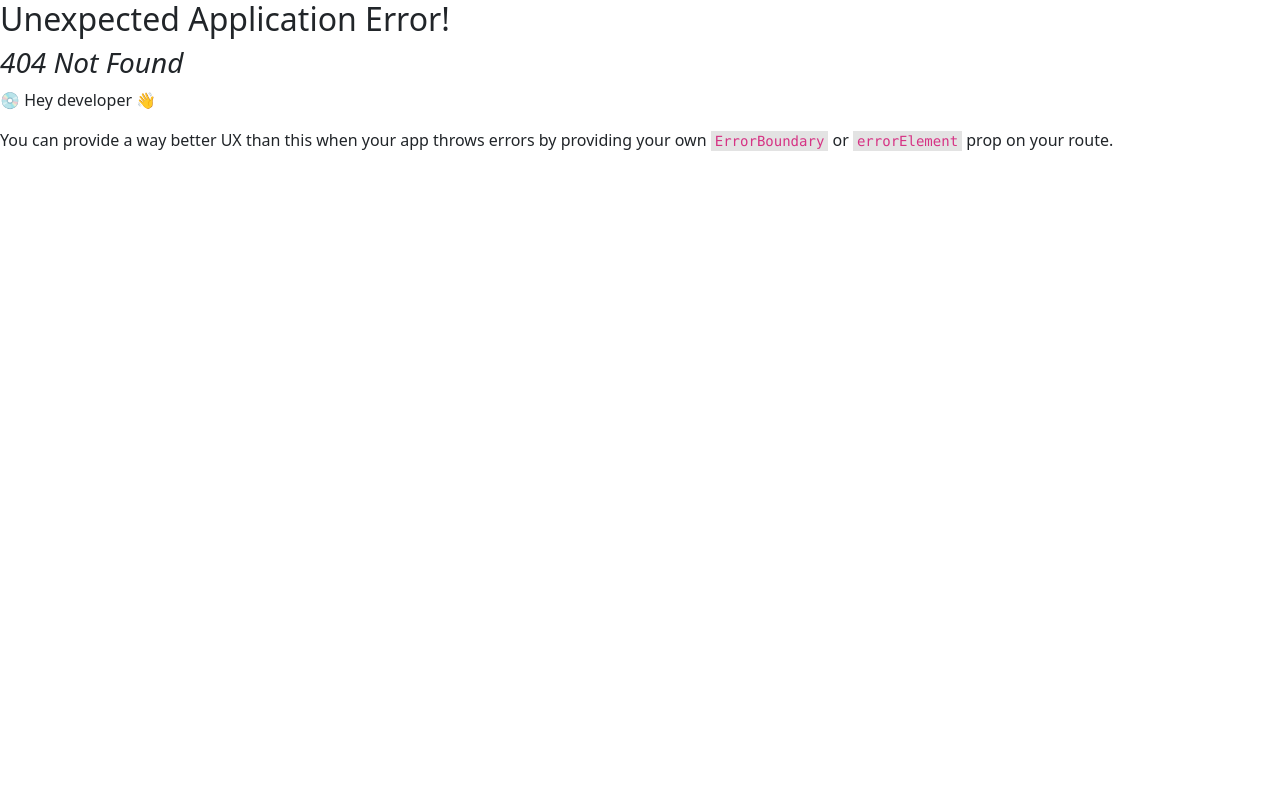
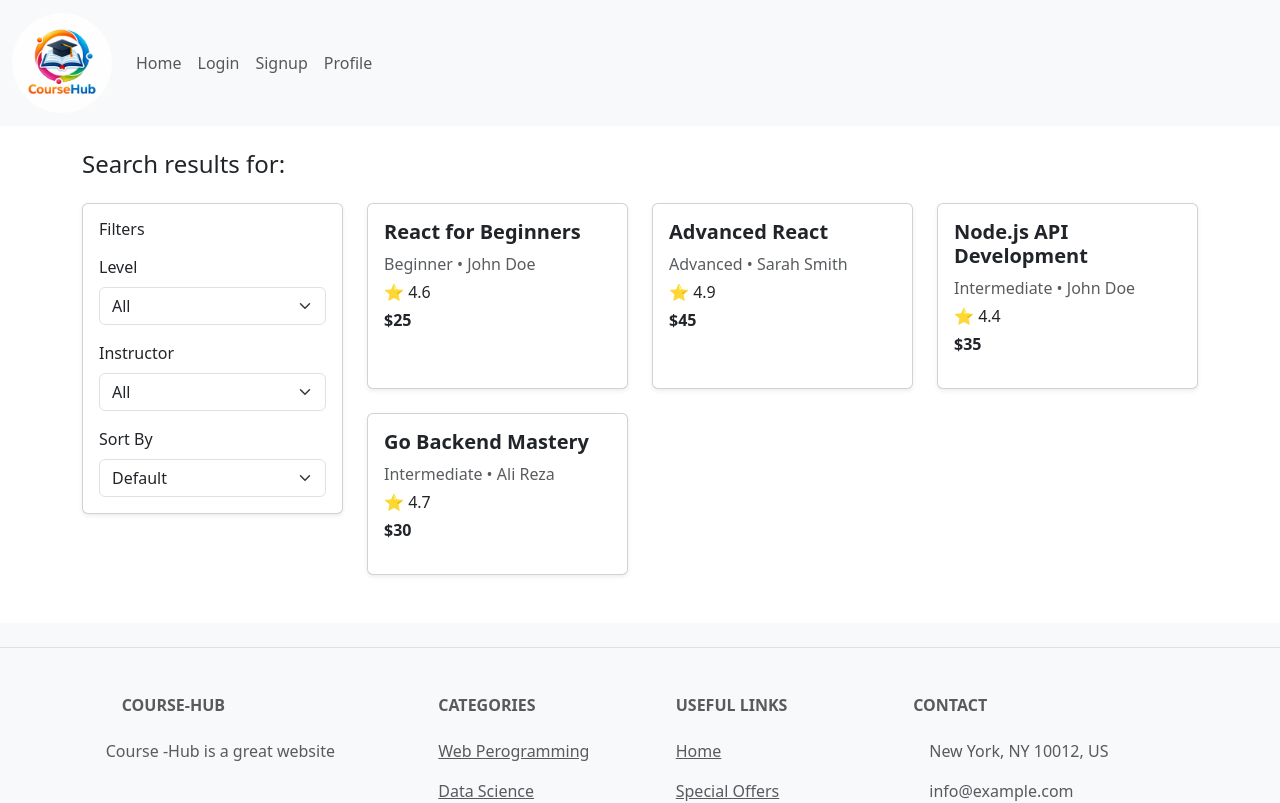
Before and after one commit to anormalprgrmr/coursehub, a React (Vite) app: page /search in a window 1280 px wide. Before the commit this address had no page. Shown: the top 803 px of the page. Built offline with nearby package versions, Linux system fonts and the light colour scheme.

Commit message:
feat: search page

```diff
--- a/src/app/routes.jsx
+++ b/src/app/routes.jsx
@@ -7,6 +7,7 @@ import SignupPage from "../features/auth/pages/SignupPage";
 import ProfilePage from "../features/profile/pages/ProfilePage";
 import ProtectedRoute from "../shared/components/protectedRoute/ProtectedRoute";
 import CoursePage from '../features/course/pages/CoursePage'
+import CourseSearch from '../features/search/pages/CourseSearch'
 
 export const router = createBrowserRouter([
   {
@@ -16,6 +17,7 @@ export const router = createBrowserRouter([
       { index: true, element: <HomePage /> },
       { path: "login", element: <LoginPage /> },
       { path: "signup", element: <SignupPage /> },
+      { path: "search", element: <CourseSearch /> },
       {
         path: "/profile",
         element: (
--- a/src/features/auth/components/SignupForm.module.css
+++ b/src/features/auth/components/SignupForm.module.css
@@ -4,16 +4,13 @@
   border-radius: 14px;
   box-shadow: 0 6px 20px rgba(0, 0, 0, 0.08);
 
-  /* center form inside parent */
   width: 100%;
   max-width: 380px;
 
-  /* modern spacing */
   display: flex;
   flex-direction: column;
   gap: 14px;
 
-  /* smooth animations */
   transition: all 0.2s ease-in-out;
 }
 
@@ -21,7 +18,6 @@
   box-shadow: 0 8px 25px rgba(0, 0, 0, 0.12);
 }
 
-/* input styling */
 .form_input {
   padding: 10px 12px;
   border-radius: 8px;
@@ -35,7 +31,6 @@
   box-shadow: 0 0 0 3px rgba(13, 110, 253, 0.15);
 }
 
-/* responsive behavior */
 @media (max-width: 500px) {
   .form {
     padding: 18px;
--- a/src/features/course/components/CourseDetail.css
+++ b/src/features/course/components/CourseDetail.css
@@ -47,7 +47,6 @@
   font-weight: 700;
 }
 
-/* --- Body --- */
 .course-body {
   margin-bottom: 30px;
 }
--- a/src/features/course/components/CourseDetail.jsx
+++ b/src/features/course/components/CourseDetail.jsx
@@ -2,7 +2,7 @@ import React from "react";
 import "./CourseDetail.css";
 
 export default function CourseDetail({ data }) {
-  // Handle cases where data might be null or undefined
+
   if (!data) {
     return <div className="course-detail-container error">Course data not available.</div>;
   }
--- a/src/features/course/components/Reservation.css
+++ b/src/features/course/components/Reservation.css
@@ -1,4 +1,3 @@
-/* Reservation.css */
 .reservation-container {
   max-width: 500px;
   margin: 40px auto;
@@ -44,7 +43,6 @@
   outline: none;
 }
 
-/* Error Styling */
 .input-error {
   border-color: #e74c3c !important;
   background-color: #fdf2f1;
--- a/src/features/course/components/Reservation.jsx
+++ b/src/features/course/components/Reservation.jsx
@@ -1,5 +1,5 @@
 import React, { useState } from 'react';
-import './Reservation.css'; // We'll create a simple CSS file next
+import './Reservation.css';
 
 export default function Reservation() {
   const [formData, setFormData] = useState({
--- a/src/features/courses/components/CategoryCard.jsx
+++ b/src/features/courses/components/CategoryCard.jsx
@@ -5,7 +5,7 @@ export default function SpecialOfferCard({ data }) {
     <div className="col-lg-3 col-md-4 col-sm-6 mb-4">
       <div className="categoty-card-main-wrapper">
         <h5 className="category-title m-3">{data.name}</h5>
-        <img className="category-image" src={data.image} alt="" srcset="" />
+        <img className="category-image" src={data.image} alt=""/>
         <p className="mt-3 text-center">Courses : {data.courseNumber}</p>
       </div>
     </div>
--- a/src/features/courses/components/SearchBar.css
+++ b/src/features/courses/components/SearchBar.css
@@ -1,22 +1,27 @@
 .custom-search-group {
-    border: 1px solid #dee2e6;
+  background: #fff;
 }
 
-.custom-search-group:hover {
-    border-color: #0d6efd;
-    box-shadow: 0 0 0 0.25rem rgba(13, 109, 253, 0.25);
+.custom-search-group input:focus {
+  box-shadow: none;
 }
 
-.custom-search-group .btn-primary:hover {
-    background-color: #0b5ed7;
-    border-color: #0a58ca;
+.search-results {
+  background: #ffffff;
+  border-radius: 12px;
+  overflow: hidden;
 }
 
-.custom-search-group .form-control::placeholder {
-    color: #adb5bd;
-    opacity: 1;
+.search-item {
+  padding: 12px 16px;
+  cursor: pointer;
+  transition: background 0.2s ease;
 }
 
-.text-sm {
-    font-size: 0.8rem;
+.search-item:hover {
+  background: #f1f5ff;
 }
+
+.search-item:not(:last-child) {
+  border-bottom: 1px solid #f0f0f0;
+}
--- a/src/features/courses/components/SearchBar.jsx
+++ b/src/features/courses/components/SearchBar.jsx
@@ -1,7 +1,15 @@
-import React from 'react';
-import './SearchBar.css';
+import React, { useState } from "react";
+import { useNavigate } from "react-router-dom";
+import "./SearchBar.css";
 
 export default function SearchBar() {
+  const [query, setQuery] = useState("");
+  const navigate = useNavigate();
+
+  const handleSearch = () => {
+    if (!query.trim()) return;
+    navigate(`/search?search=${encodeURIComponent(query)}`);
+  };
 
   return (
     <div className="container-fluid my-4">
@@ -11,24 +19,22 @@ export default function SearchBar() {
             What courses are you looking for?
           </h3>
 
-                    <div className="input-group mb-3 shadow-lg rounded-3 overflow-hidden custom-search-group">
+          <div className="input-group shadow-lg rounded-3 overflow-hidden">
             <input
               type="text"
-                            className="form-control p-3 border-0" // Increased padding, removed default border
-                            placeholder="e.g., Programming, Data Science, Web Development..."
-                            aria-label="Course search input"
+              className="form-control p-3 border-0"
+              placeholder="Programming, Data Science..."
+              value={query}
+              onChange={(e) => setQuery(e.target.value)}
+              onKeyDown={(e) => e.key === "Enter" && handleSearch()}
             />
             <button
-                            className="btn btn-primary btn-lg px-4 fs-6 fw-bold" // Larger, bolder button
-                            type="button"
+              className="btn btn-primary px-4 fw-bold"
+              onClick={handleSearch}
             >
               Search
             </button>
           </div>
-
-                    <p className="text-center text-sm mt-2 text-success">
-                        Find your next learning adventure instantly!
-                    </p>
         </div>
       </div>
     </div>
--- a/src/features/courses/data.js
+++ b/src/features/courses/data.js
@@ -166,3 +166,38 @@ export const bookingHistory = [
     status:"Still Learning"
   }
 ]
+
+export const mockCourses = [
+  {
+    id: 1,
+    title: "React for Beginners",
+    level: "Beginner",
+    instructor: "John Doe",
+    price: 25,
+    rating: 4.6
+  },
+  {
+    id: 2,
+    title: "Advanced React",
+    level: "Advanced",
+    instructor: "Sarah Smith",
+    price: 45,
+    rating: 4.9
+  },
+  {
+    id: 3,
+    title: "Node.js API Development",
+    level: "Intermediate",
+    instructor: "John Doe",
+    price: 35,
+    rating: 4.4
+  },
+  {
+    id: 4,
+    title: "Go Backend Mastery",
+    level: "Intermediate",
+    instructor: "Ali Reza",
+    price: 30,
+    rating: 4.7
+  }
+];
--- /dev/null
+++ b/src/features/search/pages/CourseSearch.jsx
@@ -0,0 +1,100 @@
+import { useLocation } from "react-router-dom";
+import { useState } from "react";
+import {mockCourses} from '../../courses/data'
+export default function CourseSearch() {
+  const { search } = useLocation();
+  const query = new URLSearchParams(search).get("search") || "";
+
+  const [level, setLevel] = useState("");
+  const [instructor, setInstructor] = useState("");
+  const [sortBy, setSortBy] = useState("");
+
+  const filteredCourses = mockCourses
+    .filter(course =>
+      course.title.toLowerCase().includes(query.toLowerCase())
+    )
+    .filter(course => (level ? course.level === level : true))
+    .filter(course =>
+      instructor ? course.instructor === instructor : true
+    )
+    .sort((a, b) => {
+      if (sortBy === "price") return a.price - b.price;
+      if (sortBy === "rating") return b.rating - a.rating;
+      return 0;
+    });
+
+  return (
+    <div className="container my-4">
+      <h4 className="mb-4">
+        Search results for: <span className="text-primary">{query}</span>
+      </h4>
+
+      <div className="row">
+
+        <div className="col-md-3 mb-4">
+          <div className="card shadow-sm">
+            <div className="card-body">
+              <h6 className="mb-3">Filters</h6>
+
+
+              <label className="form-label">Level</label>
+              <select
+                className="form-select mb-3"
+                onChange={(e) => setLevel(e.target.value)}
+              >
+                <option value="">All</option>
+                <option value="Beginner">Beginner</option>
+                <option value="Intermediate">Intermediate</option>
+                <option value="Advanced">Advanced</option>
+              </select>
+
+              <label className="form-label">Instructor</label>
+              <select
+                className="form-select mb-3"
+                onChange={(e) => setInstructor(e.target.value)}
+              >
+                <option value="">All</option>
+                <option value="John Doe">John Doe</option>
+                <option value="Sarah Smith">Sarah Smith</option>
+                <option value="Ali Reza">Ali Reza</option>
+              </select>
+
+              <label className="form-label">Sort By</label>
+              <select
+                className="form-select"
+                onChange={(e) => setSortBy(e.target.value)}
+              >
+                <option value="">Default</option>
+                <option value="rating">Rating</option>
+                <option value="price">Price</option>
+              </select>
+            </div>
+          </div>
+        </div>
+
+        <div className="col-md-9">
+          <div className="row">
+            {filteredCourses.length > 0 ? (
+              filteredCourses.map(course => (
+                <div key={course.id} className="col-md-6 col-lg-4 mb-4">
+                  <div className="card h-100 shadow-sm">
+                    <div className="card-body">
+                      <h5 className="card-title">{course.title}</h5>
+                      <p className="text-muted mb-1">
+                        {course.level} • {course.instructor}
+                      </p>
+                      <p className="mb-1">⭐ {course.rating}</p>
+                      <p className="fw-bold">${course.price}</p>
+                    </div>
+                  </div>
+                </div>
+              ))
+            ) : (
+              <p className="text-muted">No courses found.</p>
+            )}
+          </div>
+        </div>
+      </div>
+    </div>
+  );
+}
--- a/src/shared/components/navbar/NavBar.jsx
+++ b/src/shared/components/navbar/NavBar.jsx
@@ -10,7 +10,6 @@ export default function NavBar() {
             style={{ maxWidth: "100px", borderRadius: "60px" }}
             src={logoImage}
             alt=""
-            srcset=""
           />
         </Link>
 
```
Lines whose indentation alone changed are shown as unchanged.
